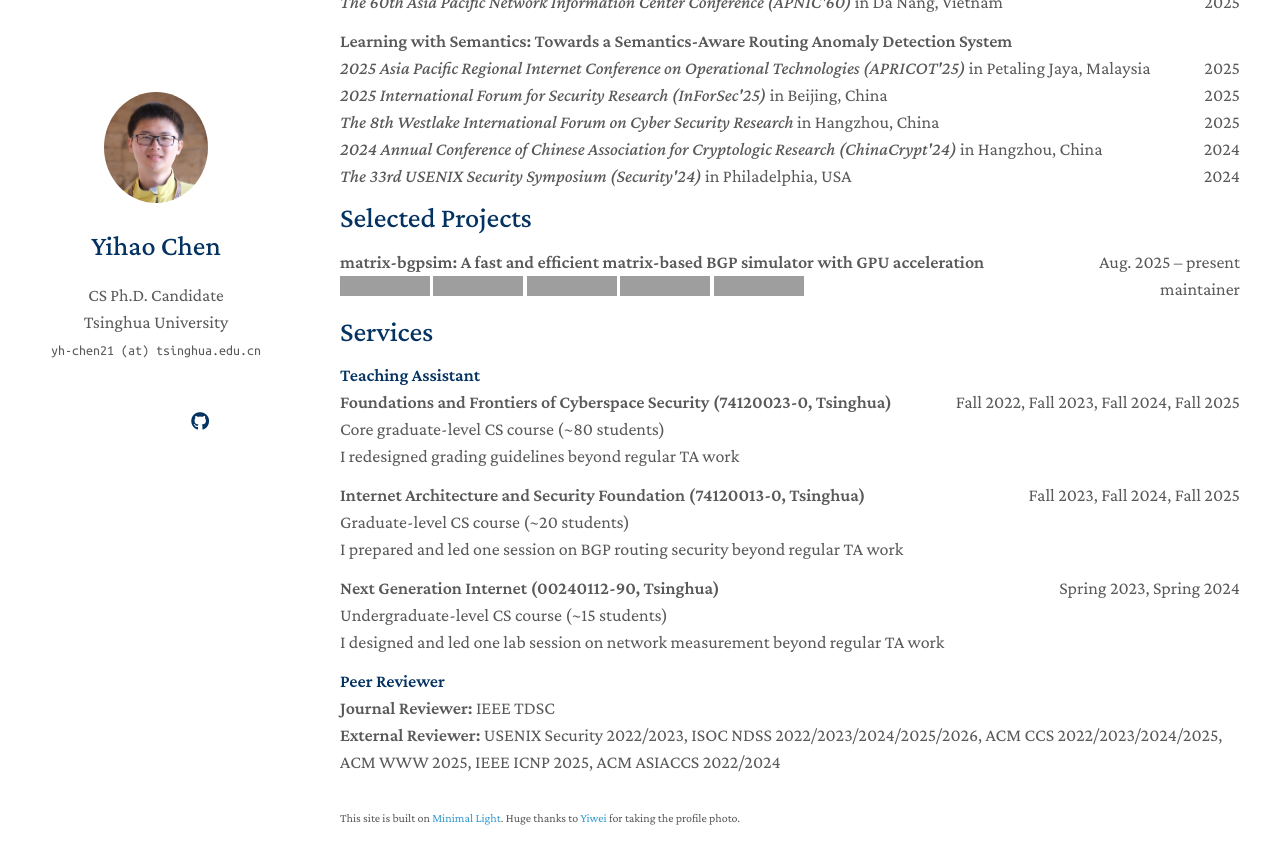
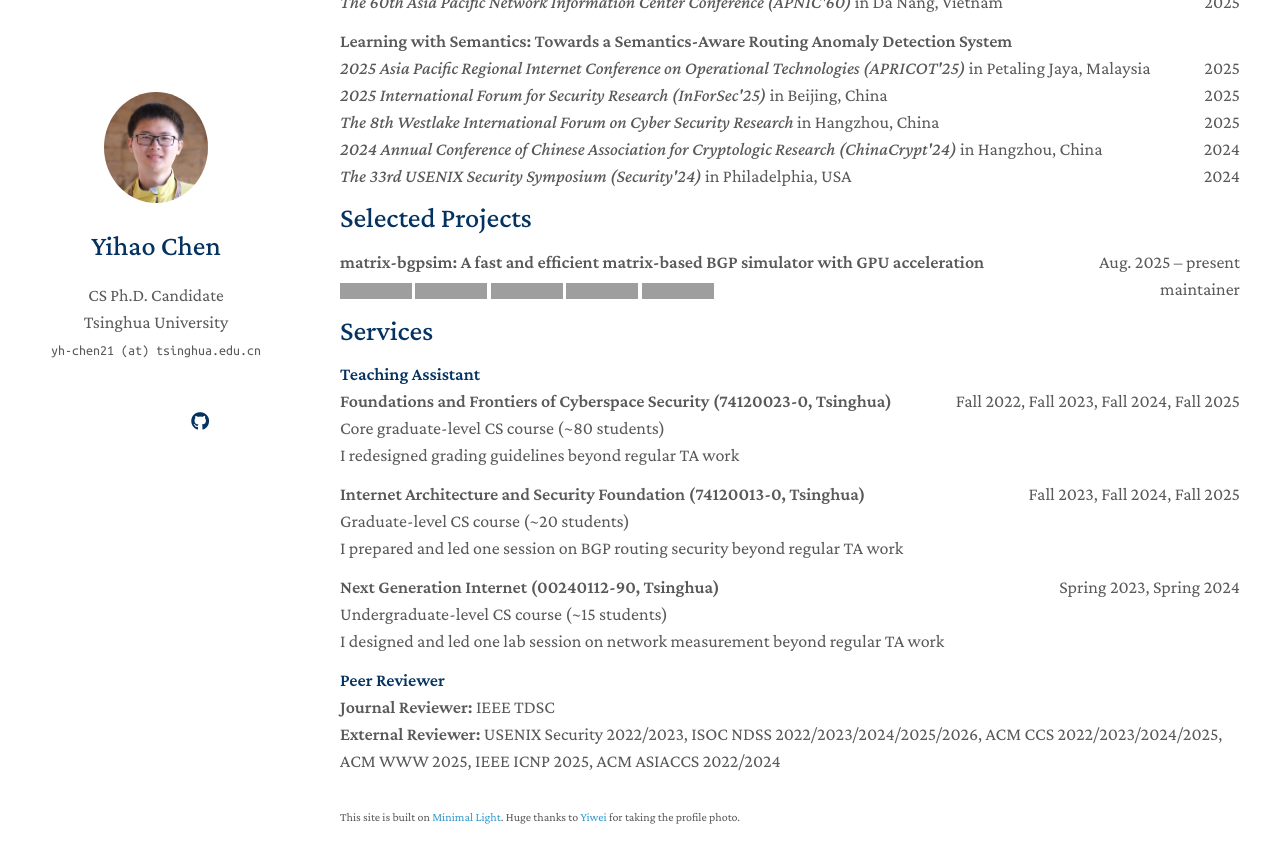
Before and after one commit to PorcupineAndrew/homepage, a Jekyll site: the page built from index.md, in a window 1280 px wide and 900 px high, scrolled down 2563 px. Shown: the top 864 px of the window. Built offline with Jekyll 4.4.1, drawn with Linux system fonts in a browser that asks for light colours; a style sheet for code colours, icons or effects is not loaded; our own code applies the rules of GitHub Pages for plain Markdown files; grey boxes are pictures that could not be loaded.

Commit message:
update project styles

```diff
--- a/_includes/projects.md
+++ b/_includes/projects.md
@@ -7,11 +7,11 @@
   </div>
   <div style="margin-bottom: 0; display: flex; justify-content: space-between; align-items: center;">
       <span>
-        <a href="https://github.com/yhchen-tsinghua/matrix-bgpsim/releases/latest"><img src="https://img.shields.io/github/release/yhchen-tsinghua/matrix-bgpsim.svg?maxAge=600" alt="Latest release" /></a>
-        <a href="https://pypi.org/project/matrix-bgpsim/"><img src="https://img.shields.io/pypi/v/matrix-bgpsim.svg?maxAge=600" alt="PyPI version"></a>
-        <a href="https://matrix-bgpsim.readthedocs.io/en/latest/"><img src="https://readthedocs.org/projects/matrix-bgpsim/badge/?version=latest" alt="Docs Status" /></a>
-        <a href="https://www.python.org/"><img src="https://img.shields.io/badge/python-3.8%2B-brightgreen.svg?maxAge=2592000" alt="Python version"></a>
-        <a href="LICENSE"><img src="https://img.shields.io/badge/license-MIT-yellowgreen.svg?maxAge=2592000" alt="License"></a>
+        <a href="https://github.com/yhchen-tsinghua/matrix-bgpsim/releases/latest"><img src="https://img.shields.io/github/release/yhchen-tsinghua/matrix-bgpsim.svg?maxAge=600" alt="Latest release" style="height:16px; vertical-align:middle;"></a>
+        <a href="https://pypi.org/project/matrix-bgpsim/"><img src="https://img.shields.io/pypi/v/matrix-bgpsim.svg?maxAge=600" alt="PyPI version" style="height:16px; vertical-align:middle;"></a>
+        <a href="https://matrix-bgpsim.readthedocs.io/en/latest/"><img src="https://readthedocs.org/projects/matrix-bgpsim/badge/?version=latest" alt="Docs Status" style="height:16px; vertical-align:middle;"></a>
+        <a href="https://www.python.org/"><img src="https://img.shields.io/badge/python-3.8%2B-brightgreen.svg?maxAge=2592000" alt="Python version" style="height:16px; vertical-align:middle;"></a>
+        <a href="LICENSE"><img src="https://img.shields.io/badge/license-MIT-yellowgreen.svg?maxAge=2592000" alt="License" style="height:16px; vertical-align:middle;"></a>
       </span>
       <span>maintainer</span>
   </div>
```
Also changed, not shown: 1 other file.
